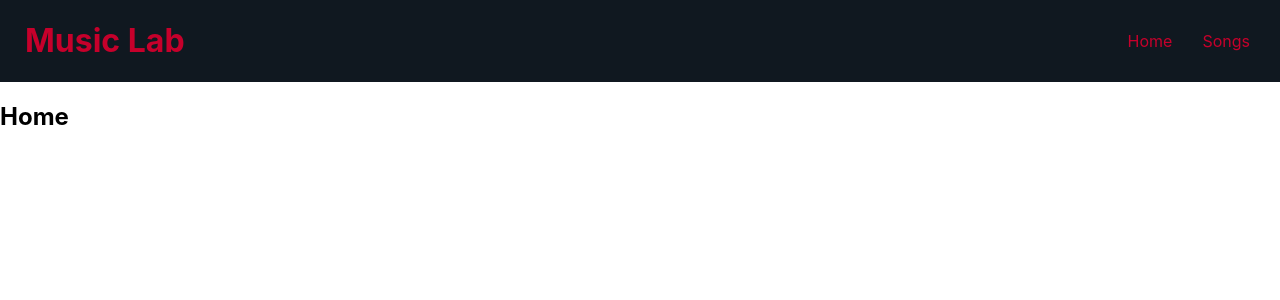
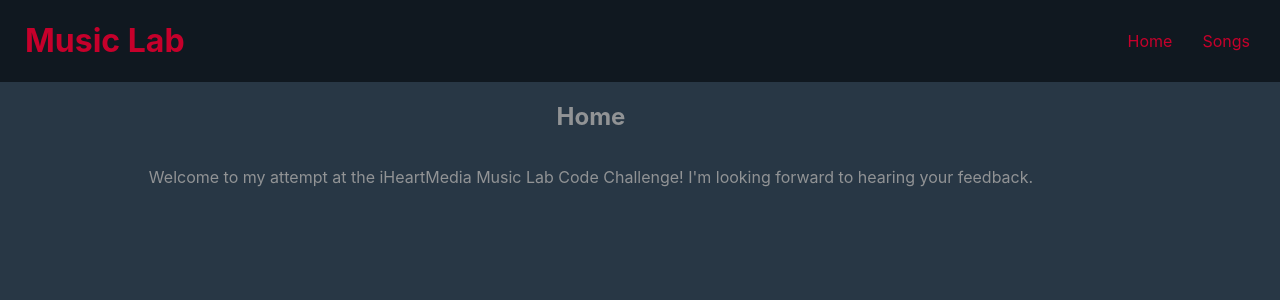
Before and after one commit to danieljrenfro/iheart_tech_challenge, a React (Create React App) app in the folder client/: page / in a window 1280 px wide. Shown: the top 300 px of the page. Built offline with nearby package versions, Linux system fonts and the light colour scheme.

Commit message:
add LandingPageRoute and styles

```diff
--- a/client/public/index.html
+++ b/client/public/index.html
@@ -24,7 +24,7 @@
       work correctly both with client-side routing and a non-root public URL.
       Learn how to configure a non-root public URL by running `npm run build`.
     -->
-    <title>React App</title>
+    <title>iHeartMedia Tech Challenge</title>
   </head>
   <body>
     <noscript>You need to enable JavaScript to run this app.</noscript>
--- a/client/src/index.css
+++ b/client/src/index.css
@@ -1,10 +1,16 @@
 body {
+  box-sizing: border-box;
   margin: 0;
   font-family: -apple-system, BlinkMacSystemFont, 'Segoe UI', 'Roboto', 'Oxygen',
     'Ubuntu', 'Cantarell', 'Fira Sans', 'Droid Sans', 'Helvetica Neue',
     sans-serif;
   -webkit-font-smoothing: antialiased;
   -moz-osx-font-smoothing: grayscale;
+  background-color: #283745;
+}
+
+h2 {
+  color: #919395;
 }
 
 code {
--- a/client/src/routes/LandingPageRoute/LandingPageRoute.css
+++ b/client/src/routes/LandingPageRoute/LandingPageRoute.css
@@ -0,0 +1,11 @@
+.welcome {
+  width: 90%;
+  display: flex;
+  flex-direction: column;
+  align-items: center;
+  margin: 0px 15px 0px 15px;
+}
+
+.welcome > p {
+  color: #919395;
+}
--- a/client/src/routes/LandingPageRoute/LandingPageRoute.js
+++ b/client/src/routes/LandingPageRoute/LandingPageRoute.js
@@ -2,7 +2,10 @@ import './LandingPageRoute.css';
 
 function LandingPageRoute() {
   return (
-    <h2>Home</h2>
+    <section className='welcome'>
+      <h2>Home</h2>
+      <p>Welcome to my attempt at the iHeartMedia Music Lab Code Challenge! I'm looking forward to hearing your feedback.</p>
+    </section>
   );
 }
 
```
Also changed, not shown: client/public/logo192.png (deleted), client/public/logo512.png (deleted).
